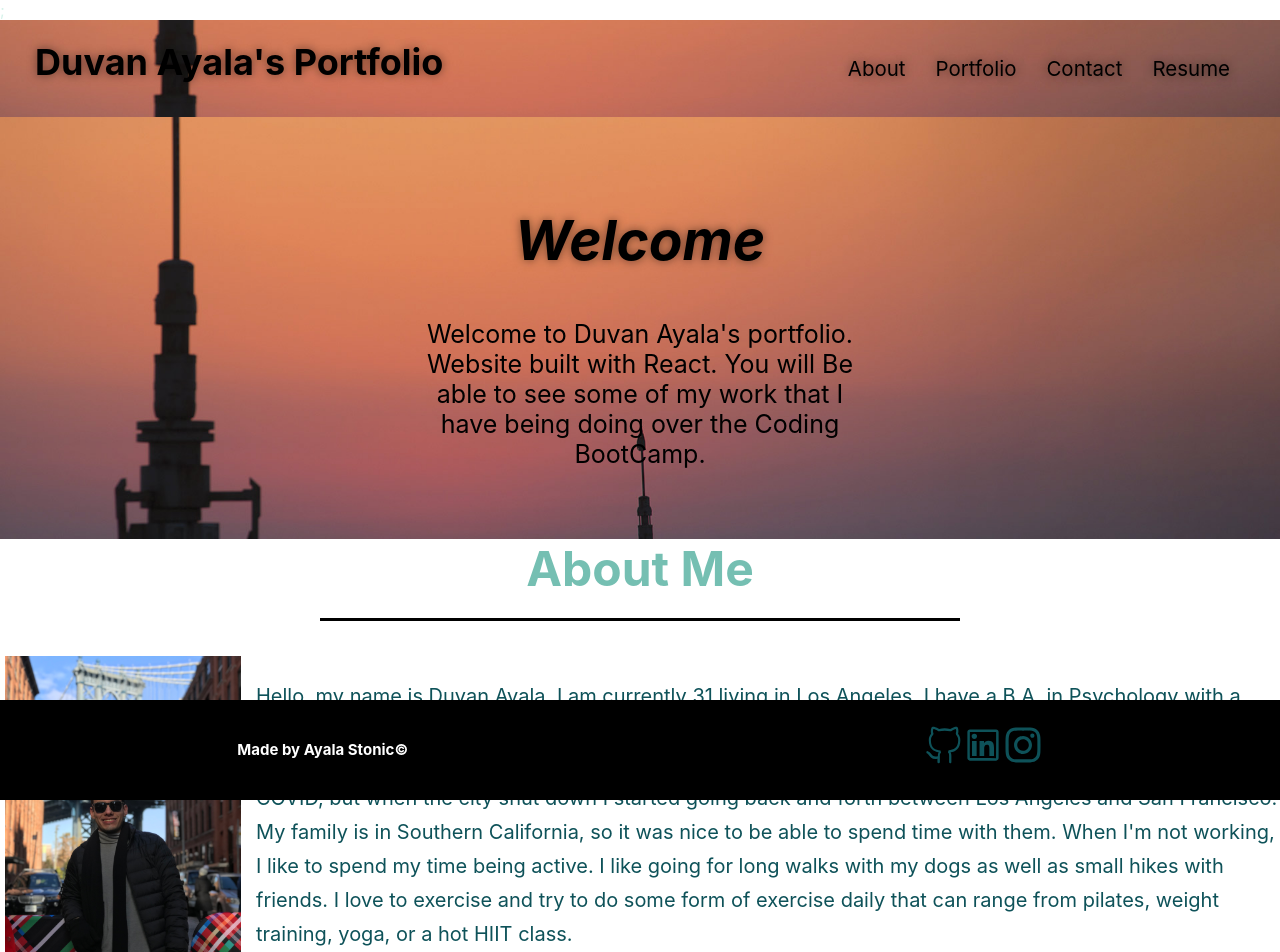
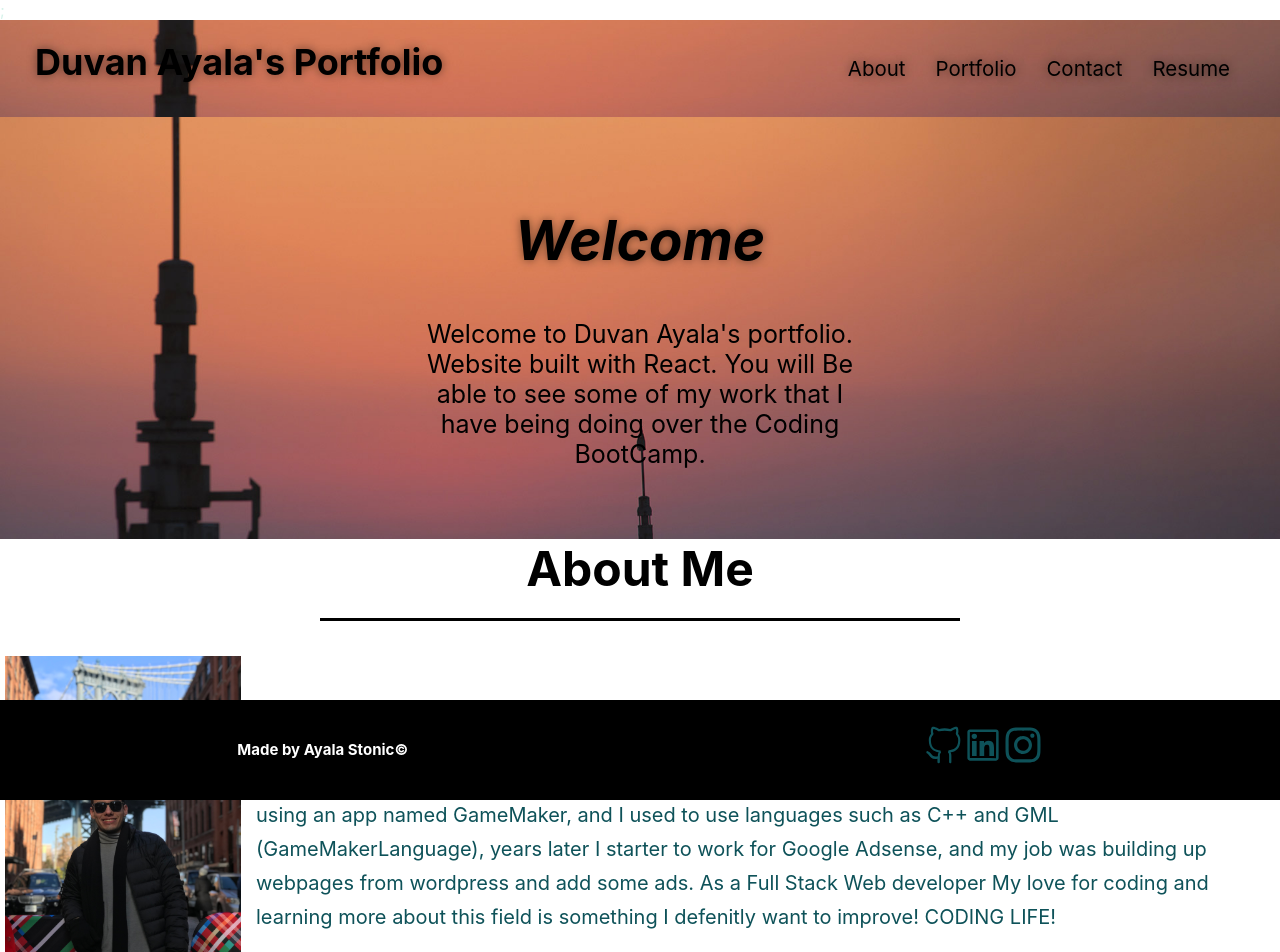
Before and after one commit to AyalaStonic/React-Portfolio, a React (Create React App) app: page / in a window 1280 px wide. Shown: the top 952 px of the page. Built offline with nearby package versions, Linux system fonts and the light colour scheme.

Commit message:
Adding My story

```diff
--- a/src/components/About/index.js
+++ b/src/components/About/index.js
@@ -14,18 +14,16 @@ function About() {
             <img src={profileImage} style={{ width: "100%" }} alt="profile" />
           </div>
           <p>
-            Hello, my name is Duvan Ayala. I am currently 31 living in Los
-            Angeles. I have a B.A. in Psychology with a concentration in
-            Neuroscience from the University of San Francisco, and graduated in
-            2016. I moved up to San Francisco for college and ended up staying
-            in the city after college. I was living in the city really until
-            COVID, but when the city shut down I started going back and forth
-            between Los Angeles and San Francisco. My family is in Southern
-            California, so it was nice to be able to spend time with them. When
-            I'm not working, I like to spend my time being active. I like going
-            for long walks with my dogs as well as small hikes with friends. I
-            love to exercise and try to do some form of exercise daily that can
-            range from pilates, weight training, yoga, or a hot HIIT class.
+            Hello, my name is Duvan Ayala. Hi, My name is Duvan Ayala Stonic.
+            I am currently living in Orlando, FL. I am 20 years old.
+            I have had a deep passion and curiosity for Coding and programming,
+            also about computers, technology since I was little.
+           Years ago I starter creating, coding and styling some games from scratch,
+           using an app named GameMaker, and I used to use languages
+            such as C++ and GML (GameMakerLanguage), years later I starter to work
+            for Google Adsense, and my job was building up webpages from wordpress
+            and add some ads. As a Full Stack Web developer My love for coding and learning more about this field
+           is something I defenitly want to improve! CODING LIFE!
           </p>
         </div>
       </div>
--- a/src/index.css
+++ b/src/index.css
@@ -593,7 +593,7 @@ footer a:hover {
 /* extra titles stylings */
 .section-title {
   font-size: 48px;
-  color: #75BFB2;
+  color: #000000;
   border-bottom: 3px solid;
   padding-bottom: 20px;
   text-align: center;
```
Also changed, not shown: 12 other files (tests, documents, lock files or other folders).
